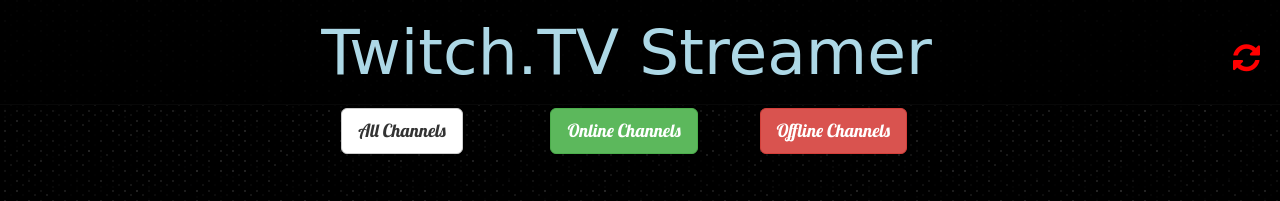
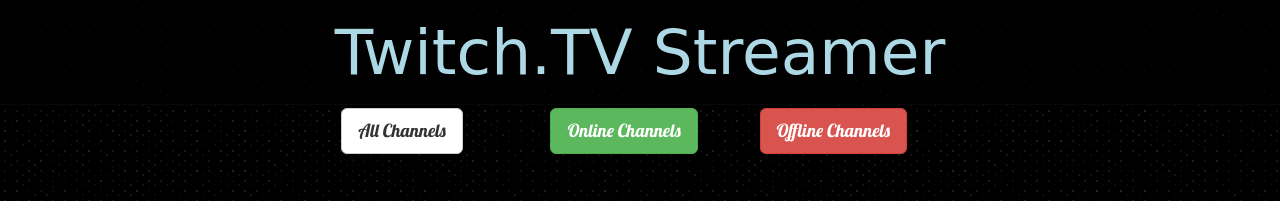
Before and after one commit to Manish-Giri/Ziplines-shared, a plain HTML site: page index.html in a window 1280 px wide. Shown: the top 201 px of the page. Drawn offline with nearby package versions, Linux system fonts and the light colour scheme; no server answers; a web font is replaced by a local one.

Commit message:
Fix #2, Fix #3

```diff
--- a/index.html
+++ b/index.html
@@ -6,6 +6,7 @@
     <link rel="stylesheet" href="https://maxcdn.bootstrapcdn.com/bootstrap/3.3.6/css/bootstrap.min.css" integrity="sha384-1q8mTJOASx8j1Au+a5WDVnPi2lkFfwwEAa8hDDdjZlpLegxhjVME1fgjWPGmkzs7" crossorigin="anonymous">
     <link rel="stylesheet" href="https://cdnjs.cloudflare.com/ajax/libs/animate.css/3.5.1/animate.min.css">
     <link href="https://maxcdn.bootstrapcdn.com/font-awesome/4.6.3/css/font-awesome.min.css" rel="stylesheet" integrity="sha384-T8Gy5hrqNKT+hzMclPo118YTQO6cYprQmhrYwIiQ/3axmI1hQomh7Ud2hPOy8SP1" crossorigin="anonymous">
+    <link href="Hover-master/css/hover.css" rel="stylesheet" media="all">
     <link rel="icon" href="favicon.ico">
     <link rel="stylesheet" href="style.css">
 </head>
@@ -16,8 +17,6 @@
             <div id="navbar-head">
                 <h1 id="nav-head">
                     Twitch.TV Streamer
-                    <i id="auto-refresh-icon" class="fa fa-refresh" aria-hidden="true" data-toggle="tooltip" data-placement="bottom" title="Auto-Refresh all channels"></i>
-
                 </h1>
 
             </div>
--- a/script.js
+++ b/script.js
@@ -639,5 +639,17 @@ $(document).ready(function() {
         }
     });
 
+    $("#auto-refresh-icon").click(function () {
+        var icolor = $(this).css("color");
+        console.log(icolor);
+        if(icolor == "rgb(255, 0, 0)") {
+            $(this).css("color", "green");
+        }
+
+        else if(icolor == "rgb(0, 128, 0)") {
+            $(this).css("color", "red");
+        }
+    });
+
 
 });
--- a/style.css
+++ b/style.css
@@ -26,55 +26,11 @@ body {
     margin-top: 2%;
 }
 
-/* override .fa to make auto refresh icon float right */
-.fa {
-    float: right;
-    clear: left;
-}
 
-/* style the i icon to position it parallel to h1 */
-#auto-refresh-icon {
-    color: red;
-    text-align: right;
-    font-size: 0.5em !important;
-    position: relative;
-    right: 0;
-    top: 25px;
-
-}
 #channels {
     padding: 1%;
     font-family: 'Lobster', cursive;
 }
-
-/*
-#search {
-    margin: 1%;
-    padding: 1%;
-}
-
-#search-input {
-    width: 250px;
-    height: 50px;
-    padding: 10px;
-    margin: 2px;
-    transition: width 0.5s ease-in-out;
-    margin-left: 80px;
-    margin-right: 20px;
-}
-
-#search-input:focus {
-    width: 350px;
-    outline-color: purple;
-    border: 1px solid purple;
-}
-
-#search div div span {
-    display: inline-block;
-    color: purple;
-    margin-left: 2%;
-    font-size: 1.6em;
-} */
 
 #results-div {
     padding: 10px;
```
